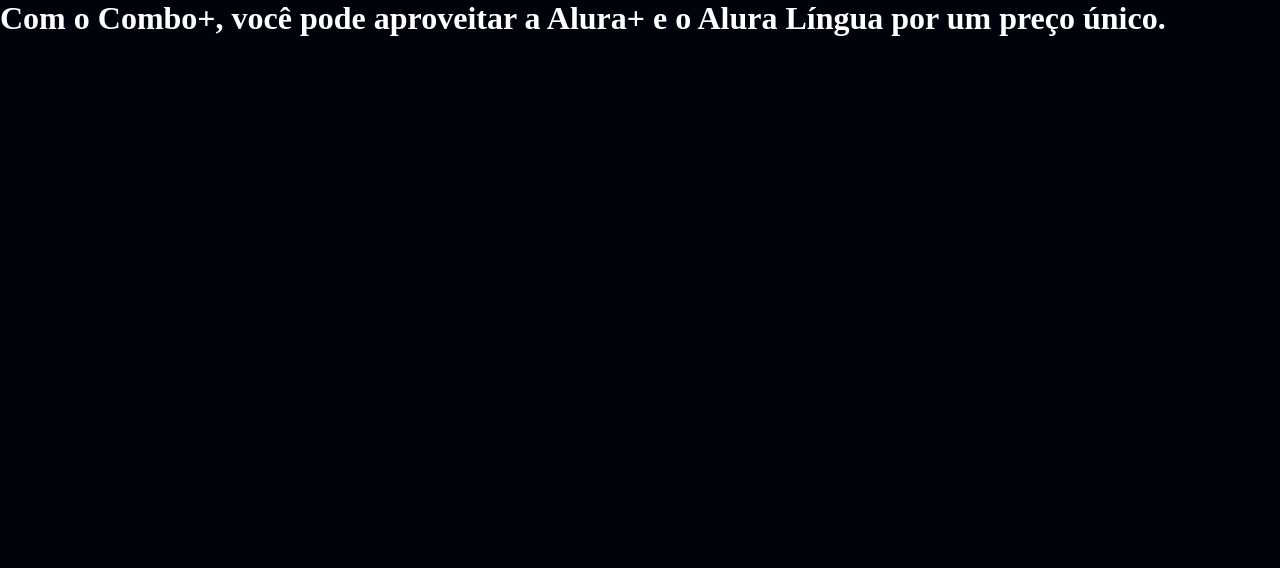
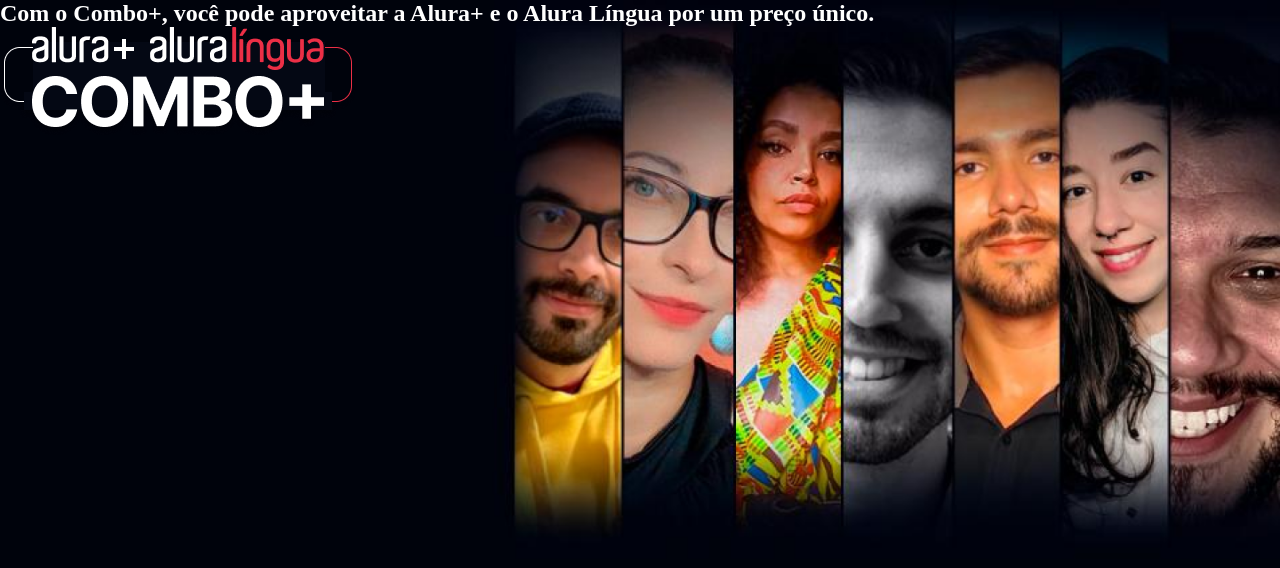
Before and after one commit to abilioferraz/Projeto_01_aluraplus, a plain HTML site: page index.html in a window 1280 px wide. Drawn offline with Linux system fonts and the light colour scheme.

Commit message:
Atualização de projeto

```diff
--- a/index.html
+++ b/index.html
@@ -7,7 +7,11 @@
     <link rel="stylesheet" href="styles.css">
 </head>
 <body>
+    <section class="container principal">
     <h1>Com o Combo+, você pode aproveitar a Alura+ e o Alura Língua por um preço único.</h1>
+    <img src="/assets/Combo.png" alt="Logo da Alura Plus, combo">
+
+    </section>
 
 </body>
 </html>
--- a/styles.css
+++ b/styles.css
@@ -16,3 +16,13 @@ body {
     margin: 0;
     padding: 0;
 }
+
+.principal {
+   background-image: url(./assets/Background.png);
+   background-repeat: no-repeat;
+    background-size: contain;
+}
+
+.container {
+    height: 100vh;
+}
```
Also changed, not shown: assets/Background.png (added), assets/Combo.png (added).
